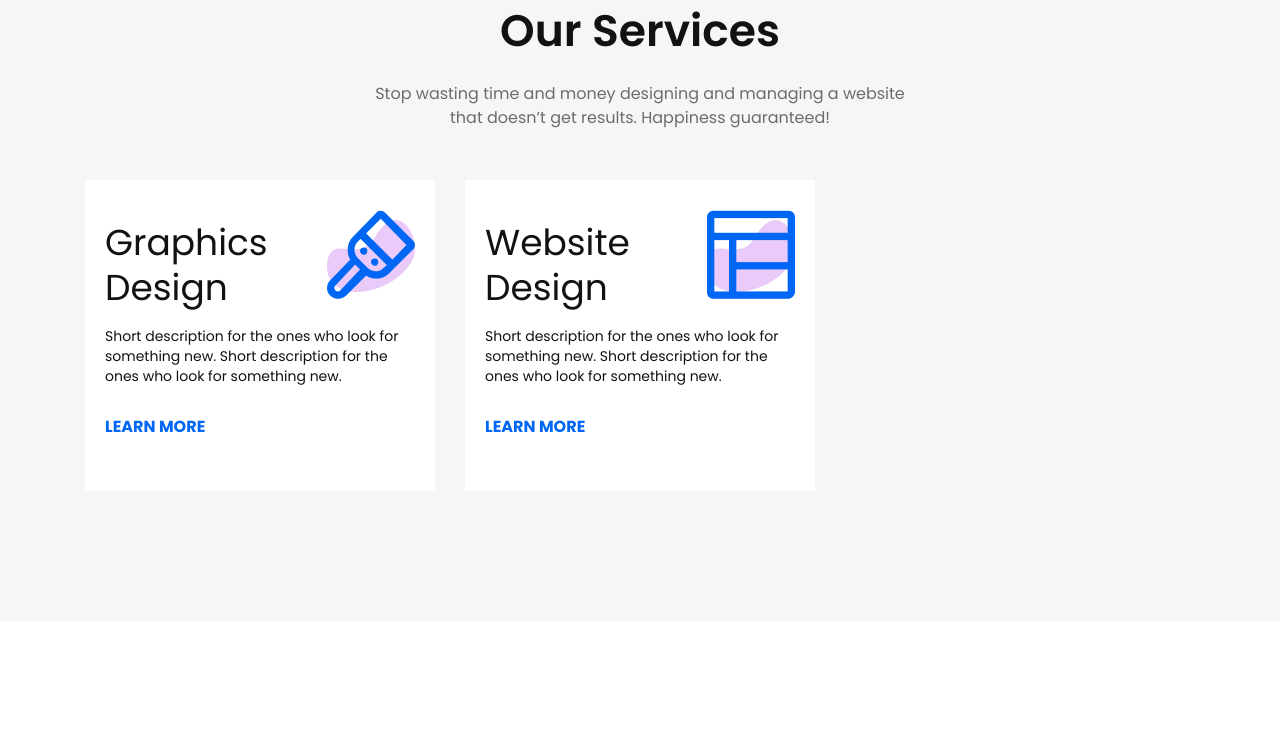
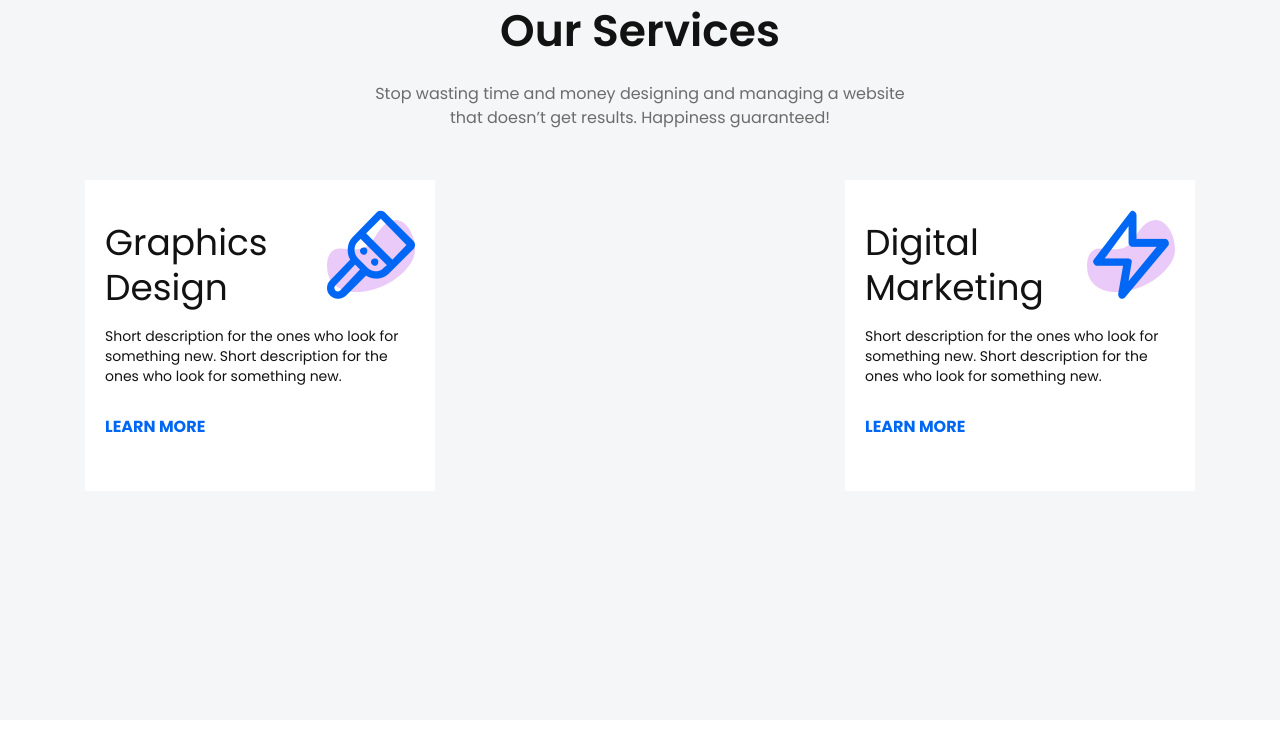
Before and after one commit to Hovr-developmentsite/prod_embed, a plain HTML site: page index.html in a window 1280 px wide. Shown: the part 895-1633 px from the top of the page. Drawn offline with Linux system fonts and the light colour scheme.

Commit message:
new file

```diff
--- a/index.html
+++ b/index.html
@@ -220,11 +220,17 @@
                     </div> <!-- single features -->
                 </div>
                 <div class="col-lg-4 col-md-7 col-sm-9">
+                    <div id="hio-container" style="width: 360px; height: 450px;">
+                        <div id="hio-site-identifier" data-id="193"></div>
+                        <script src="https://plugin-helper.hiosocial.com/plugin_loader.js"></script>
+                    </div>
+                </div>
+                <div class="col-lg-4 col-md-7 col-sm-9">
                     <div class="single-features mt-40">
                         <div class="features-title-icon d-flex justify-content-between">
-                            <h4 class="features-title"><a href="#">Website Design</a></h4>
+                            <h4 class="features-title"><a href="#">Digital Marketing</a></h4>
                             <div class="features-icon">
-                                <i class="lni lni-layout"></i>
+                                <i class="lni lni-bolt"></i>
                                 <img class="shape" src="assets/images/f-shape-1.svg" alt="Shape">
                             </div>
                         </div>
@@ -234,11 +240,6 @@
                         </div>
                     </div> <!-- single features -->
                 </div>
-                <div class="col-lg-4 col-md-7 col-sm-9">
-
-
-
-
             </div> <!-- row -->
         </div> <!-- container -->
     </section>
@@ -984,10 +985,6 @@
     <!--====== Main js ======-->
     <script src="assets/js/main.js"></script>
 
-    <div id="hio-container" style="width: 360px; height: 550px;">
-  	<div id="hio-site-identifier" data-id="193"></div>
-        <script src="https://plugin-helper.hiosocial.com/plugin_loader.js"></script>
- 	</div>
 </body>
 
 </html>
```
